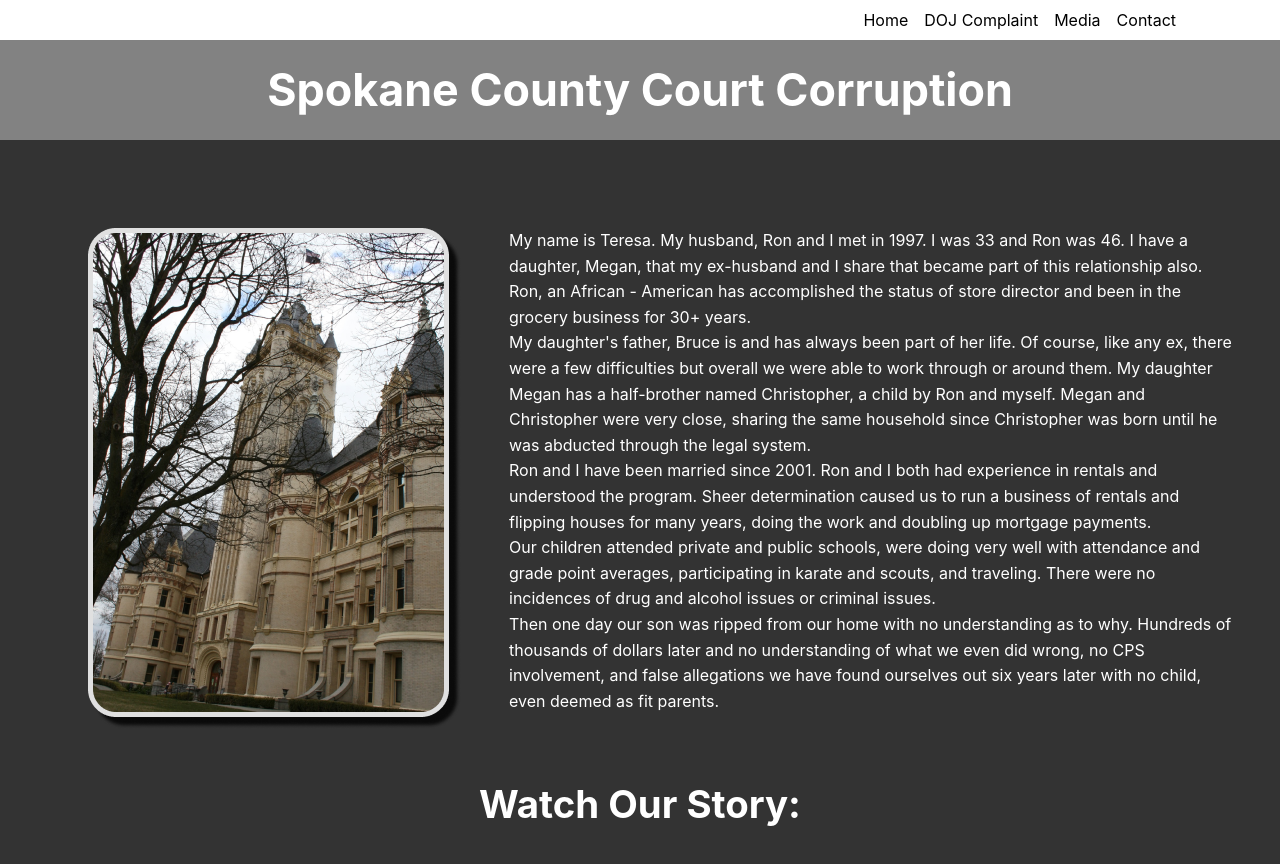
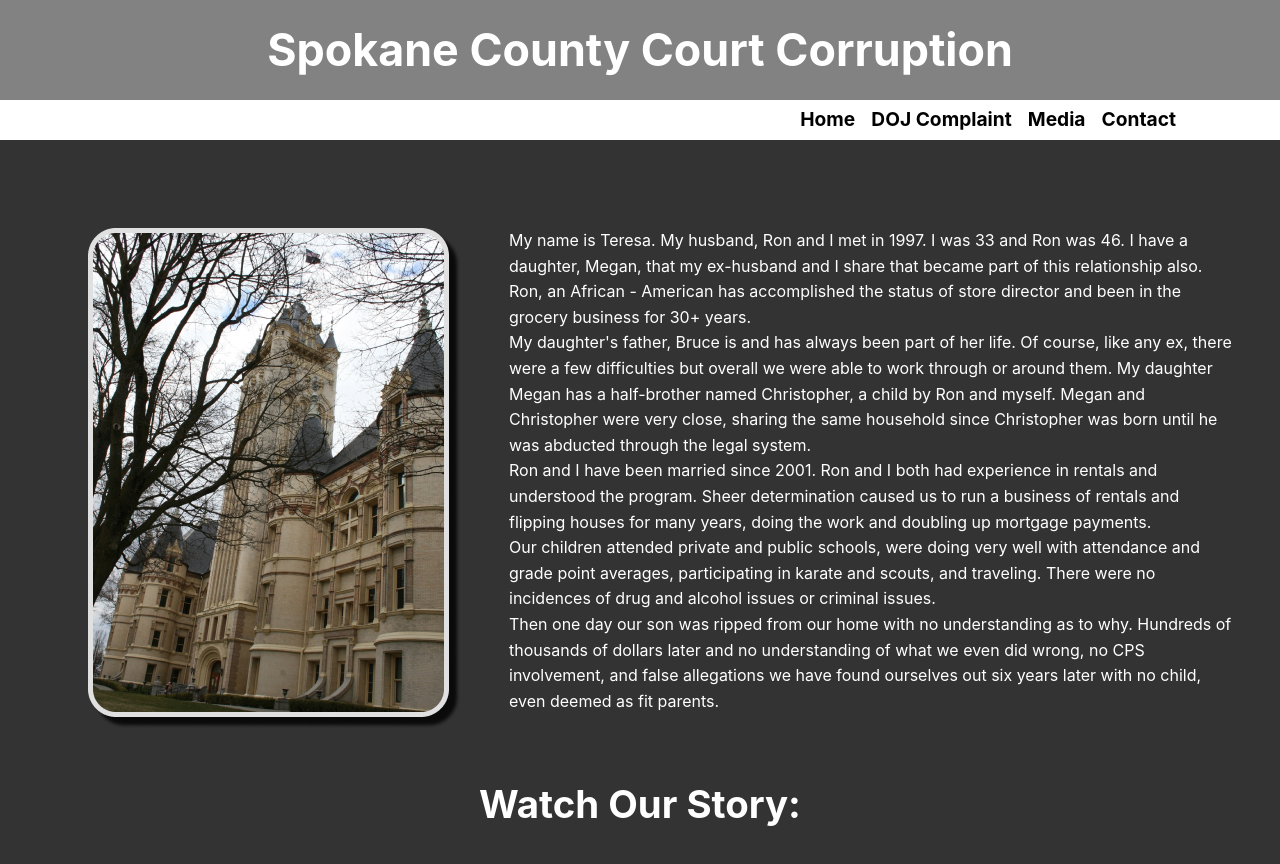
Before and after one commit to Koyamot/SpokaneCountyCourtCorruption, a React (Create React App) app in the folder client/: page / in a window 1280 px wide. Shown: the top 864 px of the page. Built offline with nearby package versions, Linux system fonts and the light colour scheme.

Commit message:
link fix

```diff
--- a/client/package.json
+++ b/client/package.json
@@ -9,7 +9,6 @@
     "axios": "^0.21.1",
     "emailjs-com": "^3.2.0",
     "include-media": "^1.4.9",
-    "node-sass": "^4.14.1",
     "react": "^17.0.1",
     "react-dom": "^17.0.1",
     "react-file-viewer": "^1.2.1",
@@ -17,6 +16,7 @@
     "react-player": "^2.7.2",
     "react-router-dom": "^5.2.0",
     "react-scripts": "4.0.1",
+    "sass": "^1.49.7",
     "typescript": "^4.1.3",
     "web-vitals": "^0.2.4"
   },
--- a/client/src/components/Header/Header.js
+++ b/client/src/components/Header/Header.js
@@ -5,6 +5,9 @@ import "./Header.scss";
 const Header = () => {
   return (
     <header>
+      <div className="header-h2">
+        <h2>Spokane County Court Corruption</h2>
+      </div>
       <nav>
         <Link className="header-a" to="/" exact>
           Home
--- a/client/src/components/Header/Header.scss
+++ b/client/src/components/Header/Header.scss
@@ -1,27 +1,54 @@
 @import "~include-media/dist/_include-media.scss";
 
-$breakpoints: (phone: 320px, tablet: 768px, desktop: 1024px);
+$breakpoints: (
+  phone: 320px,
+  tablet: 768px,
+  desktop: 1024px,
+);
 
 header {
   display: flex;
   justify-content: left;
   flex-direction: column;
 
+  .header-h2 {
+    background-color: #828282;
+    display: flex;
+    align-items: center;
+    justify-content: center;
+    width: 100%;
+    height: 100px;
+
+    h2 {
+      font-style: normal;
+      font-size: 2.8rem;
+      font-weight: bold;
+      color: white;
+
+      @include media(">=phone", "<=tablet") {
+        font-size: 1.6rem;
+      }
+    }
+  }
+
   nav {
     max-width: 100%;
     height: 40px;
     display: flex;
-        padding: 0 96px 0 0 ;
+    padding: 0 96px 0 0;
     align-items: center;
     justify-content: flex-end;
     background-color: white;
 
     a {
       text-decoration: none;
-        padding: 0 8px;
-        font-size: 1rem;
+      padding: 4px 8px;
+      font-size: 1.2rem;
+      font-weight: bold;
       color: black;
-
+      &:hover {
+        text-shadow: 2px 2px 4px grey;
+      }
     }
   }
 
@@ -39,5 +66,4 @@ header {
       padding: 0;
     }
   }
-
 }
--- a/client/src/components/Landing/Landing.js
+++ b/client/src/components/Landing/Landing.js
@@ -7,9 +7,6 @@ import courthouse from "../../images/courthouse.png";
 const Landing = () => {
   return (
     <div className="landing-div">
-      <div className="header-h2">
-        <h2>Spokane County Court Corruption</h2>
-      </div>
       <section className="description-box">
         <img src={courthouse} alt="Spokane Courthouse" />
         <div className="description">
--- a/client/src/components/Landing/Landing.scss
+++ b/client/src/components/Landing/Landing.scss
@@ -10,26 +10,6 @@ $breakpoints: (
   background-color: #333333;
   display: flex;
   flex-direction: column;
-
-  .header-h2 {
-    background-color: #828282;
-    display: flex;
-    align-items: center;
-    justify-content: center;
-    width: 100%;
-    height: 100px;
-
-    h2 {
-      font-style: normal;
-      font-size: 2.8rem;
-      font-weight: bold;
-      color: white;
-
-      @include media(">=phone", "<=tablet") {
-        font-size: 1.6rem;
-      }
-    }
-  }
 
   .description-box {
     margin: 40px 48px 0 48px;
```
Also changed, not shown: 2 other files (tests, documents, lock files or other folders). Lines whose indentation alone changed are shown as unchanged.
